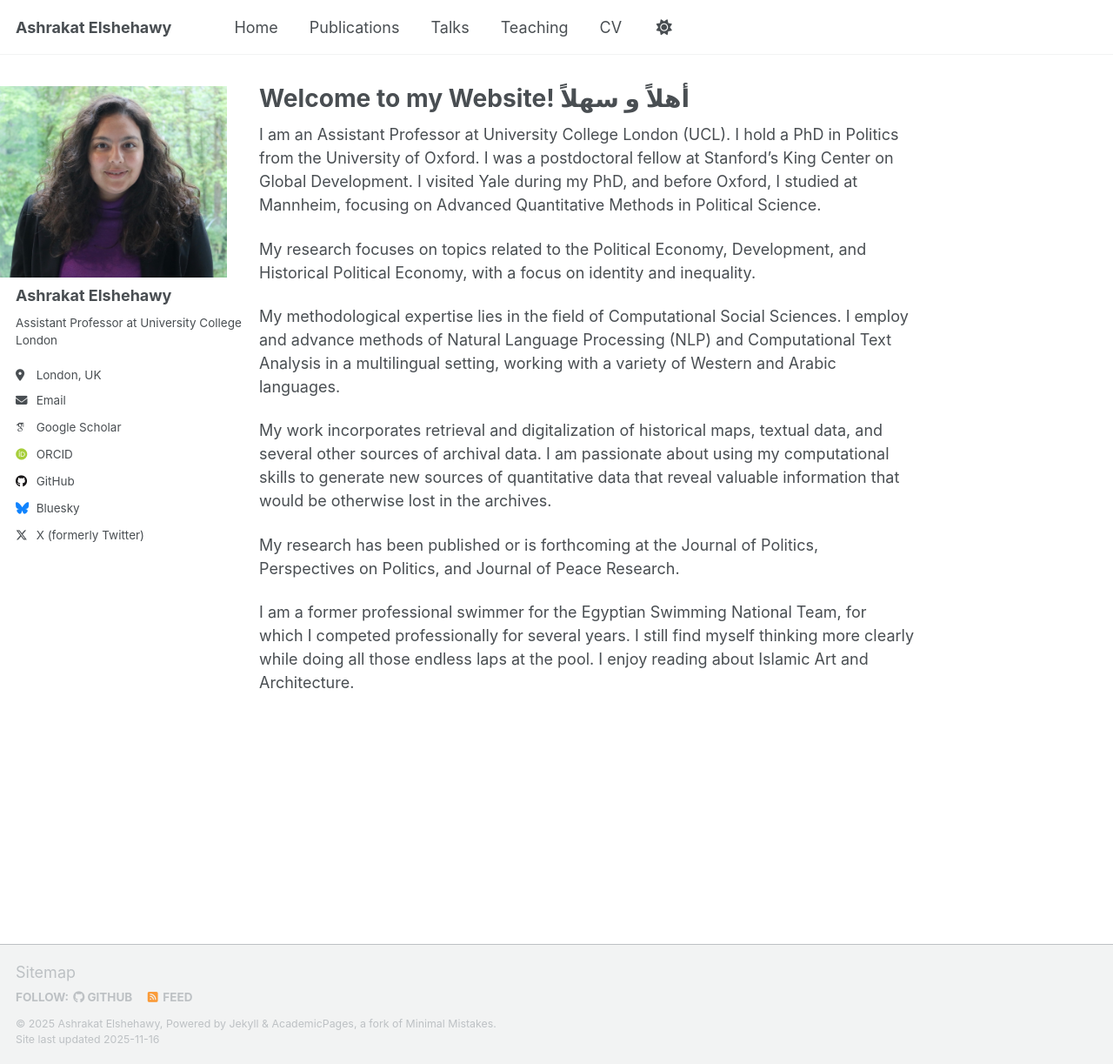
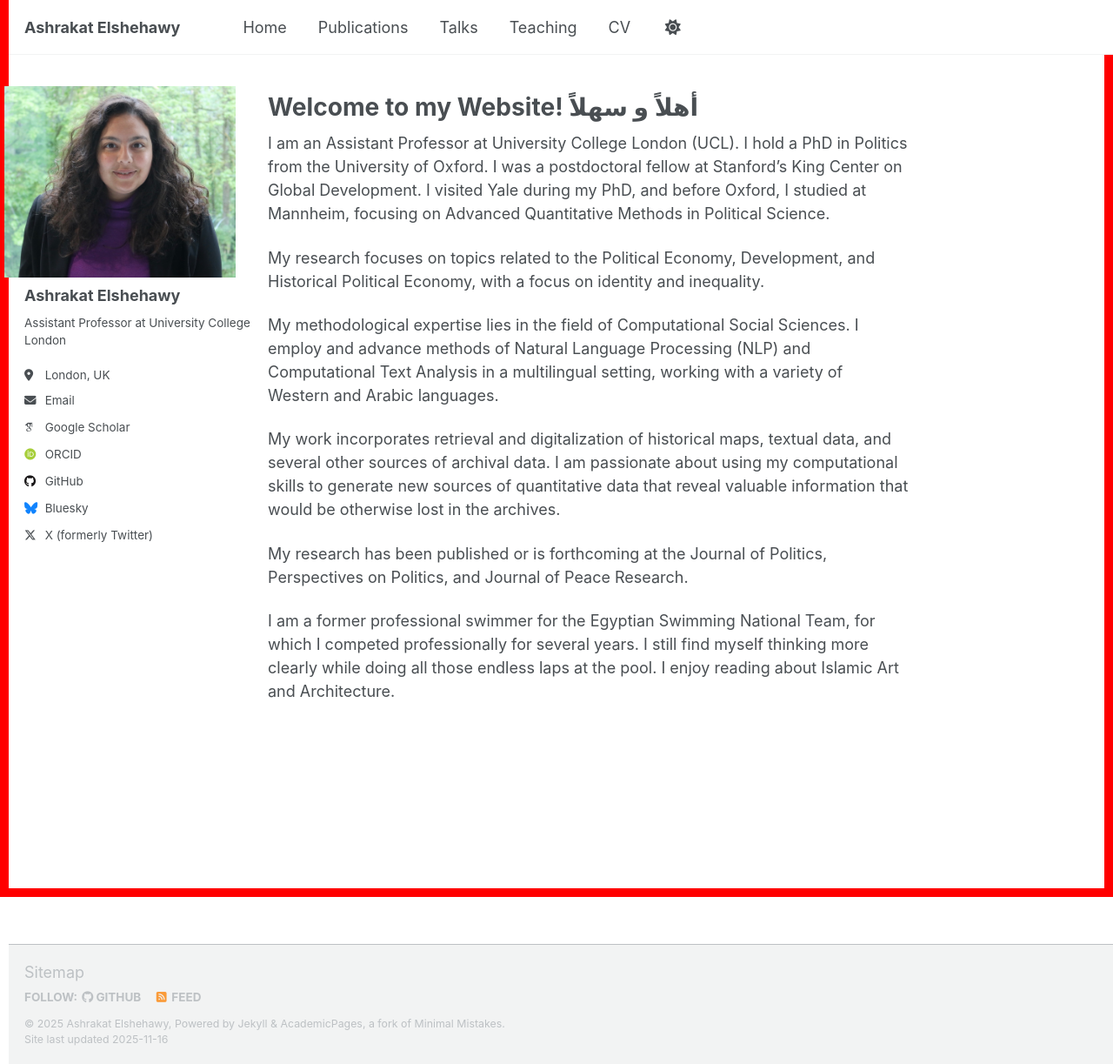
Before and after one commit to aelshehawy/aelshehawy.github.io, a Jekyll site: the page built from _pages/about.md, in a window 1280 px wide and 1223 px high. Shown: the whole window at 87% size. Built offline with Jekyll 4.4.1, drawn with Linux system fonts in a browser that asks for light colours; some web fonts are replaced; a script that is not in the unit is left out.

Commit message:
add line

```diff
--- a/assets/css/main.scss
+++ b/assets/css/main.scss
@@ -87,3 +87,7 @@
 .masthead__menu-item--theme-toggle {
   display: none !important;
 }
+
+body {
+  border: 10px solid red !important;
+}
```
Also changed, not shown: 1 other file.
